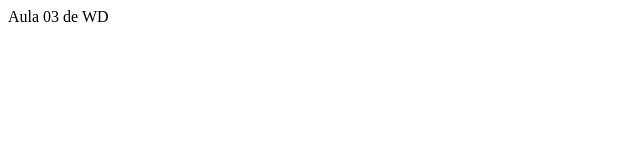
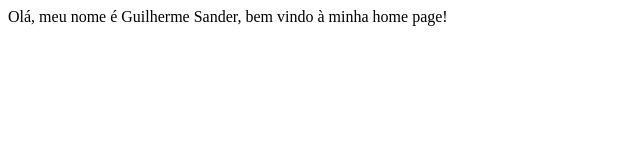
Before and after one commit to ufjf-dcc202/ufjf-dcc202-2024-1-a-atv2-Guilherme-Sander, a plain HTML site: page index.html in a window 1280 px wide. Shown: the whole page, without its empty margins (0-640 px from the left). Drawn offline with Linux system fonts and the light colour scheme.

Commit message:
edita conteúdo do index

```diff
--- a/index.html
+++ b/index.html
@@ -3,12 +3,12 @@
 <head>
 <meta charset="UTF-8"></meta>
 <meta name="viewport" content="width=divice-width, initial-scale=1.0"/>
-<title> DCC202</title>
+<title> DCC202 - Guilherme Sander </title>
 
 </head>
 
 <body>
-Aula 03 de WD
+Olá, meu nome é Guilherme Sander, bem vindo à minha home page!
 
 </body>
 </html>
```
